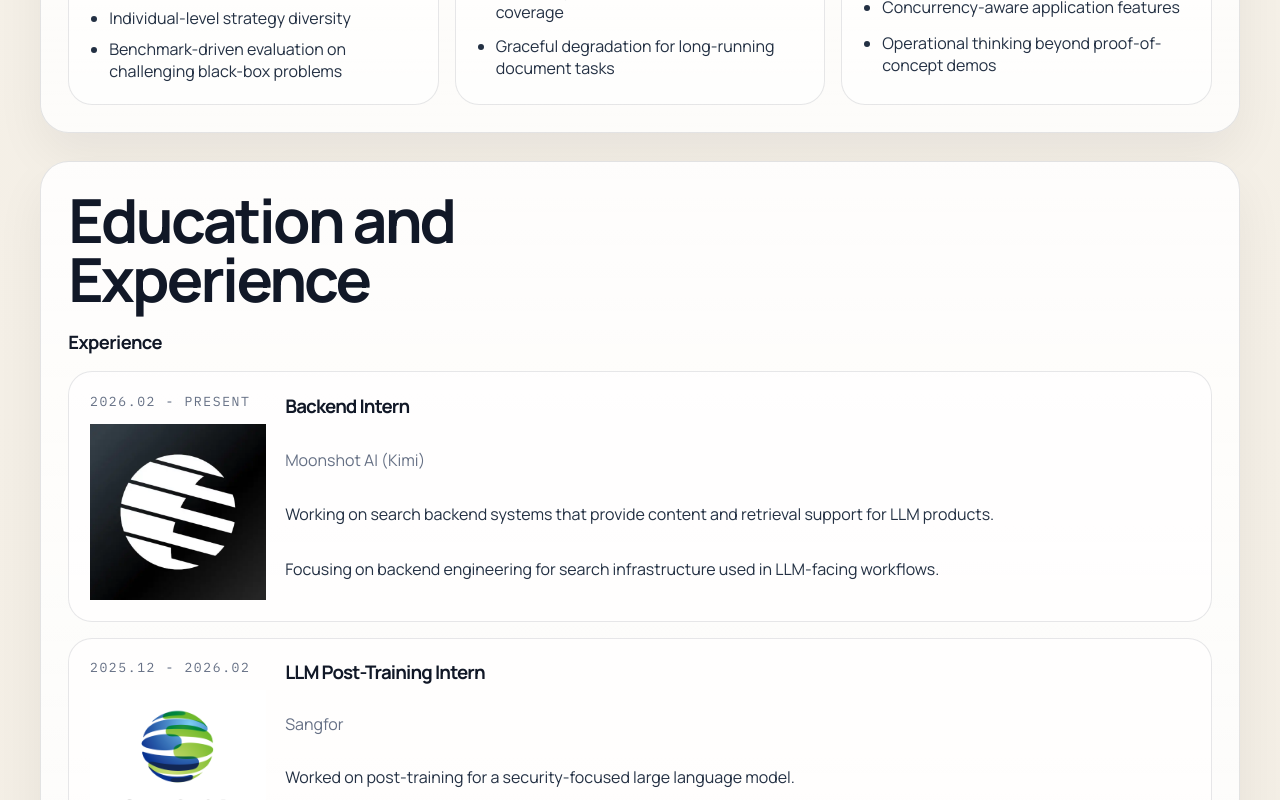
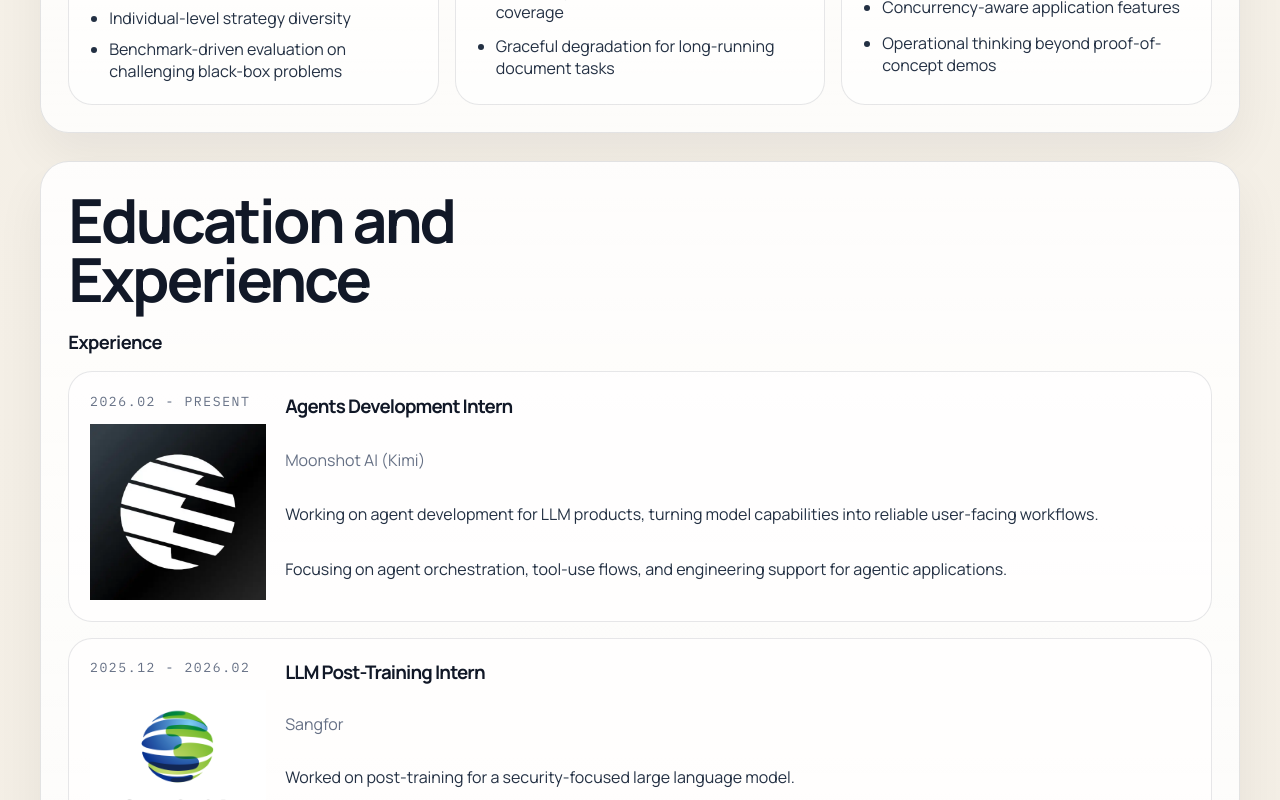
Before and after one commit to starquakee/fcc-web, a React (Vite) app: page / in a window 1280 px wide. Shown: the part 1865-2665 px from the top of the page. Built offline with nearby package versions, Linux system fonts and the light colour scheme; no server answers.

Commit message:
Update Moonshot internship description

```diff
--- a/src/content/profile.ts
+++ b/src/content/profile.ts
@@ -15,7 +15,7 @@ export const profilesByLocale: Record<Locale, Profile> = {
     extendedBio:
       "My background is a mix of academic experimentation and product-minded implementation. I care about algorithmic clarity, robust system design, and interfaces that feel intentional. Outside work, I keep a long-running habit of documenting anime, visual novels, and story-heavy games, which quietly shapes how I think about structure and detail.",
     portrait: "/media/profile-photo.jpg",
-    availability: "Since 2026.02: Backend Intern at Moonshot AI (Kimi), building search backend systems for LLMs.",
+    availability: "Since 2026.02: Agents Development Intern at Moonshot AI (Kimi), building agentic applications for LLM products.",
     seoDescription:
       "Chenchen Feng is a graduate student focused on evolutionary computation, LLM systems, and backend engineering.",
     heroStats: [
@@ -59,13 +59,13 @@ export const profilesByLocale: Record<Locale, Profile> = {
       {
         category: "experience",
         period: "2026.02 - Present",
-        title: "Backend Intern",
+        title: "Agents Development Intern",
         subtitle: "Moonshot AI (Kimi)",
         logoSrc: "/media/logos/moonshot.webp",
         logoAlt: "Moonshot AI logo",
         body: [
-          "Working on search backend systems that provide content and retrieval support for LLM products.",
-          "Focusing on backend engineering for search infrastructure used in LLM-facing workflows.",
+          "Working on agent development for LLM products, turning model capabilities into reliable user-facing workflows.",
+          "Focusing on agent orchestration, tool-use flows, and engineering support for agentic applications.",
         ],
       },
       {
@@ -129,7 +129,7 @@ export const profilesByLocale: Record<Locale, Profile> = {
     extendedBio:
       "我的背景同时包含学术探索和偏产品落地的工程实现。我重视算法逻辑的清晰性、系统设计的稳健性，以及真正具有意图的界面表达。工作之外，我长期记录动画、视觉小说和故事型游戏，这些兴趣也在潜移默化地影响我对结构和细节的理解。",
     portrait: "/media/profile-photo.jpg",
-    availability: "自 2026.02 起在月之暗面（Kimi）实习，负责为 LLM 提供内容的搜索后端系统。",
+    availability: "自 2026.02 起在月之暗面（Kimi）实习，负责 LLM 产品中的 Agents 开发。",
     seoDescription: "冯晨晨，研究方向包括 Evolutionary Computation、LLM 系统以及后端工程。",
     heroStats: [
       { label: "期刊论文", value: "2" },
@@ -157,13 +157,13 @@ export const profilesByLocale: Record<Locale, Profile> = {
       {
         category: "experience",
         period: "2026.02 - 至今",
-        title: "后端实习生",
+        title: "Agents 开发实习生",
         subtitle: "月之暗面（Kimi）",
         logoSrc: "/media/logos/moonshot.webp",
         logoAlt: "月之暗面标志",
         body: [
-          "参与为 LLM 产品提供内容与检索支撑的搜索后端系统开发。",
-          "主要聚焦服务于 LLM 场景的搜索基础设施与后端工程实现。",
+          "参与 LLM 产品中的 Agents 开发，将模型能力落地到稳定的用户工作流中。",
+          "主要聚焦 Agent 编排、工具调用流程以及智能体应用的工程化支撑。",
         ],
       },
       {
```
